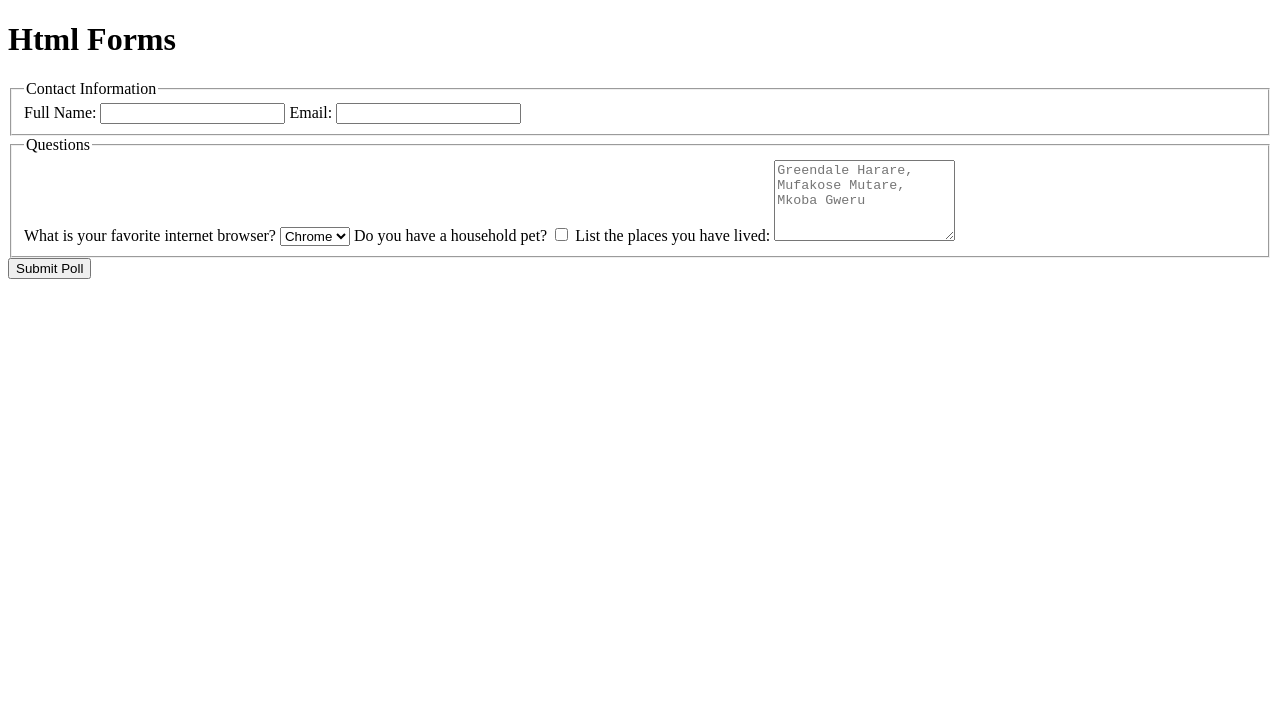
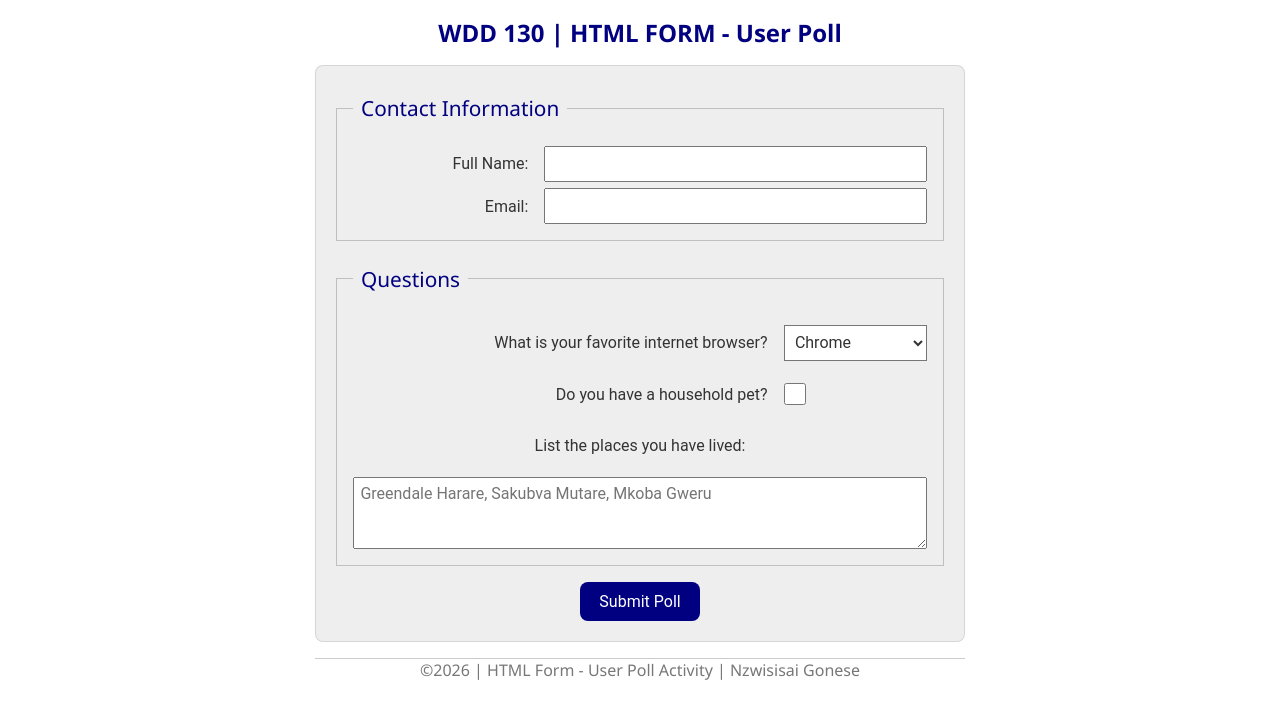
Before and after one commit to nzwisi263/wdd130, a plain HTML site: page week05/poll-form.html in a window 1280 px wide. Drawn offline with Linux system fonts and the light colour scheme.

Commit message:
HTML FORM - User Poll

```diff
--- a/week05/poll-form.html
+++ b/week05/poll-form.html
@@ -4,25 +4,30 @@
 <head>
     <meta charset="UTF-8">
     <meta name="viewport" content="width=device-width, initial-scale=1.0">
-    <title>Html Form</title>
-    <link rel="stylesheets" href="">
+    <title>Poll Form</title>
+    <link rel="stylesheet" href="styles/poll-form.css">
 </head>
 
 <body>
     <header>
-        <h1>Html Forms</h1>
+        <h1>WDD 130 | HTML FORM - User Poll </h1>
     </header>
     <main>
         <form>
             <fieldset>
                 <legend>Contact Information</legend>
+                <div class="form-item label-narrow">
                     <label for="fullname">Full Name:</label>
                     <input type="text" id="fullname" name="fullname" required>
+                </div>
+                <div class="form-item label-narrow">
                     <label for="useremail">Email:</label>
                     <input type="email" id="useremail" name="useremail" required>
+                </div>
             </fieldset>
             <fieldset>
                 <legend>Questions</legend>
+                <div class="form-item label-wide">
                     <label for="browser">What is your favorite internet browser?</label>
                     <select id="browser" name="browser">
                         <option value="chrome">Chrome</option>
@@ -31,15 +36,20 @@
                         <option value="brave">Brave</option>
                         <option value="other">Other</option>
                     </select>
+                </div>
+                <div class="form-item label-wide">
                     <label for="pet">Do you have a household pet?</label>
                     <input type="checkbox" id="pet" name="pet">
-                <label for="places">List the places you have lived:</label>
-                <textarea id="places" name="places" rows="5" placeholder="Greendale Harare, Mufakose Mutare, Mkoba Gweru"></textarea>
+                </div>
+                <label for="places" class="places-label">List the places you have lived:</label>
+                <textarea id="places" name="places" rows="3" placeholder="Greendale Harare, Sakubva Mutare, Mkoba Gweru"></textarea>
             </fieldset>
             <button type="submit">Submit Poll</button>
         </form>
     </main>
-    <footer></footer>
+    <footer>
+        <p>&copy;2026 | HTML Form - User Poll Activity | Nzwisisai Gonese</p>
+    </footer>
 
 </body>
 
--- /dev/null
+++ b/week05/styles/poll-form.css
@@ -0,0 +1,133 @@
+* {
+    margin: 0;
+    padding: 0;
+    box-sizing: border-box;
+}
+
+body {
+    font-family: "Segoe UI", Tahoma, Arial, sans-serif;
+    font-size: 1rem;
+    color: #333;
+    background: #fff;
+}
+
+header {
+    margin: 0 auto;
+    width: 100%;
+    max-width: 650px;
+}
+
+h1 {
+    margin: 1rem;
+    font-size: 1.5rem;
+    color: navy;
+    text-align: center;
+}
+
+form {
+    width: 100%;
+    max-width: 650px;
+    margin: 0 auto;
+    padding: 0.75rem;
+    border: 1px solid rgb(0 0 0 / 0.1);
+    border-radius: 0.5rem;
+    background-color: #eee;
+    display: grid;
+}
+
+fieldset {
+    display: grid;
+    gap: .4rem;
+    margin: 0.5rem;
+    border: 1px solid rgb(0 0 0 / 0.2);
+    padding: 1rem;
+}
+
+legend {
+    padding: 0.5rem;
+    color: navy;
+    font-size: 1.3rem;
+}
+
+label,
+input,
+button,
+select,
+textarea {
+    font-family: Roboto, Arial, sans-serif;
+}
+
+label {
+    text-align: right;
+    padding-right: 1rem;
+}
+
+input,
+select,
+textarea {
+    padding: 0.4rem;
+    font-size: 1rem;
+}
+
+input[type="checkbox"] {
+    width: 22px;
+    height: 22px;
+    vertical-align: bottom;
+}
+
+select {
+    background-color: #fff;
+    color: #333;
+}
+
+textarea {
+    font-size: 1rem;
+}
+
+button {
+    margin: 0.5rem auto;
+    background-color: navy;
+    color: #fff;
+    border: none;
+    border-radius: .5rem;
+    padding: .65rem;
+    font-size: 1rem;
+    cursor: pointer;
+    width: 120px;
+}
+
+button:hover,
+button:focus-visible {
+    background-color: #176B83;
+}
+
+footer {
+    margin: 1rem auto 0;
+    width: 100%;
+    max-width: 650px;
+    text-align: center;
+    font-size: 1rem;
+    color: #777;
+    border-top: 1px solid #ccc;
+}
+
+.form-item {
+    display: grid;
+    grid-template-columns: 1fr auto;
+    align-items: center;
+}
+
+.label-wide {
+    grid-template-columns: 3fr 1fr;
+    margin: 0.5rem 0;
+}
+
+.label-narrow {
+    grid-template-columns: 1fr 2fr;
+}
+
+.places-label {
+    display: block;
+    text-align: center;
+    padding: 1rem;
+}
```
Lines whose indentation alone changed are shown as unchanged.
